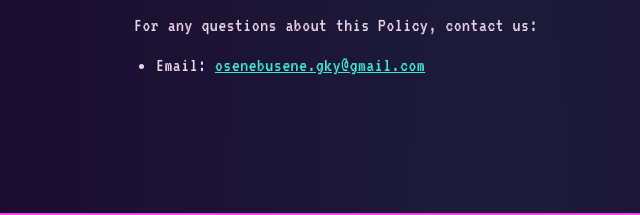
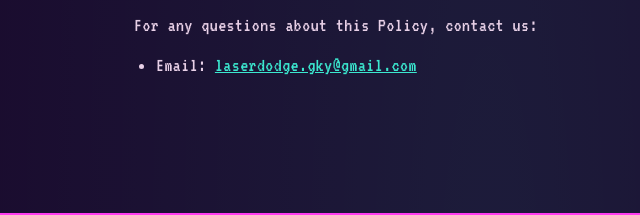
Before and after one commit to osenebusene2026/laserdodge, a plain HTML site: page privacy-policy.html in a window 1280 px wide. Shown: the part 3598-3813 px from the top of the page, 150-790 px from the left. Drawn offline with Linux system fonts and the light colour scheme.

Commit message:
Update contact email to laserdodge.gky@gmail.com
Old osenebusene.gky address was outdated across all pages.

```diff
--- a/privacy-policy.html
+++ b/privacy-policy.html
@@ -136,7 +136,7 @@
     For any questions about this Policy, contact us:
   </p>
   <ul>
-    <li>Email: <a href="mailto:osenebusene.gky@gmail.com">osenebusene.gky@gmail.com</a></li>
+    <li>Email: <a href="mailto:laserdodge.gky@gmail.com">laserdodge.gky@gmail.com</a></li>
   </ul>
 </main>
 
@@ -150,7 +150,7 @@
       <a href="index.html">HOME</a>
       <a href="privacy-policy.html">PRIVACY</a>
       <a href="terms-of-service.html">TERMS</a>
-      <a href="mailto:osenebusene.gky@gmail.com">CONTACT</a>
+      <a href="mailto:laserdodge.gky@gmail.com">CONTACT</a>
     </div>
   </div>
   <div class="footer-bottom">© 2026 LASER DODGE · ALL RIGHTS RESERVED</div>
```
Also changed, not shown: index.html (+2 -2 lines), terms-of-service.html (+2 -2 lines).
